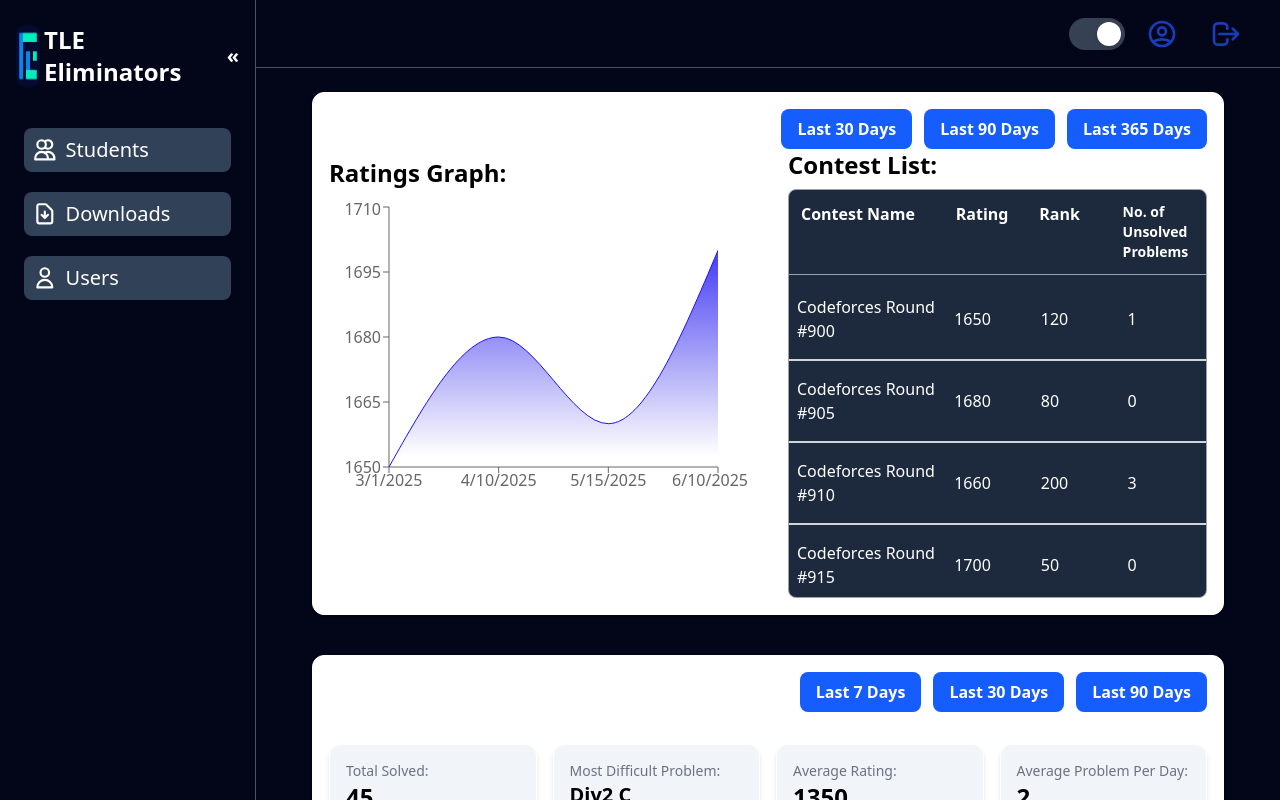
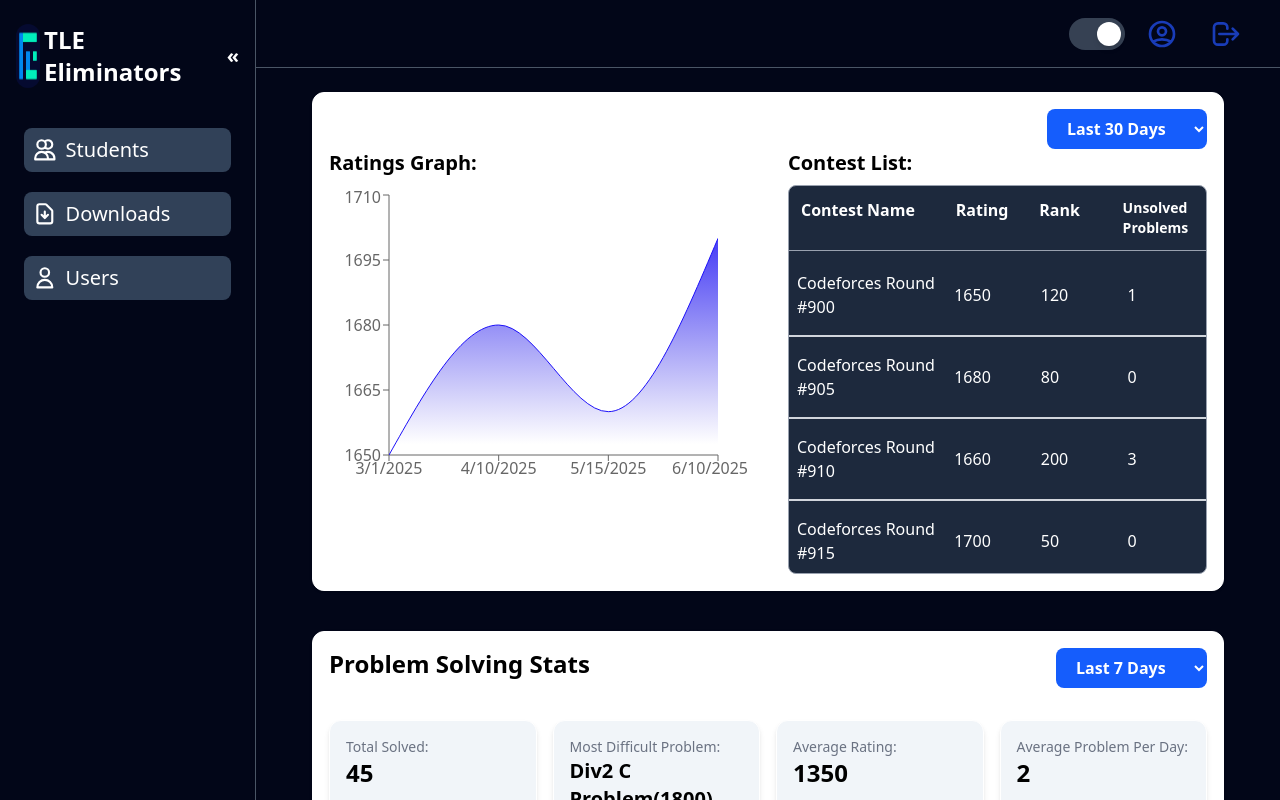
Before and after one commit to shanmuga-priya-tech/TLE-Assignment, a React (Vite) app in the folder frontend/: page /studProfile/123 in a window 1280 px wide. Built offline with nearby package versions, Linux system fonts and the light colour scheme.

Commit message:
fixed few minor changes

```diff
--- a/frontend/src/components/Dashboard/Student Profile/Section2/BarchartGraph.jsx
+++ b/frontend/src/components/Dashboard/Student Profile/Section2/BarchartGraph.jsx
@@ -18,7 +18,7 @@ function BarchartGraph() {
         <YAxis />
       </BarChart>
       <p className="text-sm text-gray-600">
-        No.of.problem solved per rating bucket{" "}
+        problems solved per rating bucket{" "}
       </p>
     </div>
   );
--- a/frontend/src/components/Dashboard/Student Profile/Section2/SectionTwo.jsx
+++ b/frontend/src/components/Dashboard/Student Profile/Section2/SectionTwo.jsx
@@ -5,19 +5,20 @@ import PrbStats from "./PrbStats";
 function SectionTwo() {
   return (
     <div className="rounded-xl border p-4 shadow-sm bg-white ">
-      <div className=" flex gap-3 justify-end ">
-        <button className="p-2 px-4  bg-blue-600 text-white rounded-lg font-bold hover:bg-blue-700">
-          Last 7 Days
-        </button>
-        <button className="p-2 px-4 bg-blue-600 text-white rounded-lg font-bold hover:bg-blue-700">
-          Last 30 Days
-        </button>
-        <button className="p-2 px-4 bg-blue-600 text-white rounded-lg font-bold hover:bg-blue-700">
-          Last 90 Days
-        </button>
+      <div className="flex justify-between">
+        <h1 className="font-bold text-xl md:text-2xl text-black">
+          Problem Solving Stats
+        </h1>
+        <div className=" flex gap-3 justify-end ">
+          <select className="p-2 px-4 text-white cursor-pointer bg-blue-600  rounded-lg font-bold ">
+            <option>Last 7 Days</option>
+            <option>Last 30 Days</option>
+            <option>Last 90 Days</option>
+          </select>
+        </div>
       </div>
       <PrbStats />
-      <div className="grid md:grid-cols-2 gap-10 items-start mt-10">
+      <div className="grid grid-cols-1 md:grid-cols-2 gap-10 items-start mt-10">
         <BarchartGraph />
         <HeatMap />
       </div>
--- a/frontend/src/components/Dashboard/Student Profile/section1/ContestList.jsx
+++ b/frontend/src/components/Dashboard/Student Profile/section1/ContestList.jsx
@@ -6,7 +6,7 @@ function ContestList({ contests }) {
 
   return (
     <div className="pt-10 md:pt-0">
-      <h1 className="text-2xl font-bold text-black">Contest List:</h1>
+      <h1 className="text-xl font-bold text-black">Contest List:</h1>
       <div
         className={`border border-gray-400 mt-2 rounded-lg ${
           theme === "dark"
@@ -18,7 +18,7 @@ function ContestList({ contests }) {
           <div>Contest Name</div>
           <div>Rating</div>
           <div>Rank</div>
-          <div className="text-sm">No. of Unsolved Problems</div>
+          <div className="text-sm">Unsolved Problems</div>
         </div>
 
         {/* Scrollable list */}
--- a/frontend/src/components/Dashboard/Student Profile/section1/ContestRatingChart.jsx
+++ b/frontend/src/components/Dashboard/Student Profile/section1/ContestRatingChart.jsx
@@ -60,20 +60,16 @@ function ContestRatingChart() {
   return (
     <div className="rounded-xl border p-4 shadow-sm bg-white ">
       <div className=" flex gap-3 justify-end ">
-        <button className="p-2 px-4  bg-blue-600 text-white rounded-lg font-bold hover:bg-blue-700">
-          Last 30 Days
-        </button>{" "}
-        <button className="p-2 px-4 bg-blue-600 text-white rounded-lg font-bold hover:bg-blue-700">
-          Last 90 Days
-        </button>
-        <button className="p-2 px-4 bg-blue-600 text-white rounded-lg font-bold hover:bg-blue-700">
-          Last 365 Days
-        </button>
+        <select className="p-2 px-4 text-white cursor-pointer bg-blue-600  rounded-lg font-bold ">
+          <option>Last 30 Days</option>
+          <option>Last 90 Days</option>
+          <option>Last 365 Days</option>
+        </select>
       </div>
 
       <div className="grid grid-cols-1 md:grid-cols-2 gap-10">
         <ResponsiveContainer width="100%" height={300}>
-          <h1 className="text-2xl text-black font-bold py-2">Ratings Graph:</h1>
+          <h1 className="text-xl text-black font-bold pb-2">Ratings Graph:</h1>
           <AreaChart
             data={contestGraphData}
             margin={{ top: 10, right: 30, left: 0, bottom: 0 }}
--- a/frontend/src/components/Dashboard/StudentTable.jsx
+++ b/frontend/src/components/Dashboard/StudentTable.jsx
@@ -14,10 +14,10 @@ function StudentTable() {
       } `}
     >
       <div className="flex justify-between">
-        <h1 className="text-3xl font-bold">Students List</h1>
-        <div className="flex flex-wrap justify-between gap-4">
+        <h1 className="text-3xl font-bold pb-4 md:mb-0">Students List</h1>
+        <div className="flex  md:flex-wrap justify-between gap-4 ">
           {/*Search */}
-          <div className="relative items-center min-w-[200px] border border-slate-500 rounded-lg">
+          <div className="relative items-center min-w-[200px]   rounded-lg">
             <input
               type="text"
               placeholder="Search Students..."
@@ -61,6 +61,7 @@ function StudentTable() {
             <option className="text-black">Alphabetically (A-Z)</option>
             <option className="text-black">Alphabetically (Z-A)</option>
           </select>
+
           <button className="py-2 px-4 flex items-center cursor-pointer rounded-lg border-none bg-slate-300 text-gray-600 text-lg">
             <span>
               <HiOutlineDocumentDownload />
--- a/frontend/src/components/Dashboard/Table.jsx
+++ b/frontend/src/components/Dashboard/Table.jsx
@@ -68,7 +68,7 @@ function Table() {
       }`}
     >
       {/* Header row: visible on md+ only */}
-      <div className="hidden md:grid md:grid-cols-[1.5fr_2fr_1.5fr_2fr_1fr_1fr_1.5fr_0.5fr_0.5fr] gap-3 mb-3 border-b border-gray-400 px-3  py-3 font-semibold">
+      <div className="hidden md:grid md:grid-cols-[1.5fr_2fr_1.5fr_2fr_1fr_1fr_1.5fr_0.5fr] gap-3 mb-3 border-b border-gray-400 px-3  py-3 font-semibold">
         <div>Name</div>
         <div>Email</div>
         <div>Phone Number</div>
@@ -142,7 +142,7 @@ function Table() {
           </div>
 
           {/* Grid Table - Only visible on md+ */}
-          <div className="hidden md:grid md:grid-cols-[1.5fr_2fr_1.5fr_2fr_1fr_1fr_1.5fr_0.5fr_0.5fr] gap-4 items-center px-2">
+          <div className="hidden md:grid md:grid-cols-[1.5fr_2fr_1.5fr_2fr_1fr_1fr_1.5fr_0.5fr] gap-4 items-center px-2">
             <div className="font-medium capitalize">{stud.name}</div>
             <div className=" truncate">{stud.email}</div>
             <div className="">{stud.phone}</div>
@@ -156,13 +156,14 @@ function Table() {
                 {format(new Date(stud.lastCFUpdate), "dd MMM hh:mm a")}
               </span>
             </div>
-            <Link
-              to={`/studProfile/${123}`}
-              className="flex justify-center text-blue-500 cursor-pointer hover:text-blue-700 transition"
-            >
-              <HiOutlineEye size={18} />
-            </Link>
+
             <div className="flex justify-end gap-4 mt-2 text-gray-500">
+              <Link
+                to={`/studProfile/${123}`}
+                className="flex justify-center text-blue-500 cursor-pointer hover:text-blue-700 transition"
+              >
+                <HiOutlineEye size={18} />
+              </Link>
               <HiOutlinePencil className="cursor-pointer hover:text-blue-600 transition" />
               <HiOutlineTrash className="cursor-pointer hover:text-red-600 transition" />
             </div>
--- a/frontend/src/components/DownloadHistory/Downloads.jsx
+++ b/frontend/src/components/DownloadHistory/Downloads.jsx
@@ -41,7 +41,7 @@ function Downloads() {
         theme === "dark" ? "bg-slate-950 text-white" : "bg-slate-200 text-black"
       }`}
     >
-      <div className="pt-10 md:pt-0">
+      <div>
         <h1 className="text-2xl font-bold pb-2">Download History:</h1>
         <div
           className={`border border-gray-400 mt-2 rounded-lg ${
@@ -54,13 +54,13 @@ function Downloads() {
             <div>Date/Time</div>
             <div>Downloaded By</div>
             <div>FileName</div>
-            <div>Download Again</div>
+            <div>Download</div>
           </div>
 
           <div>
             {downloadHistory.map((download, i) => (
               <div key={i}>
-                <div className="grid  grid-cols-[2fr_2fr_2fr_2fr] gap-4 items-center px-2 py-2">
+                <div className="grid  grid-cols-[2fr_2fr_2fr_2fr] text-sm  gap-4 items-center px-2 py-2">
                   <div>{download.dateTime}</div>
                   <div className="capitalize">{download.downloadedBy}</div>
                   <div>{download.fileName}</div>
--- a/frontend/src/components/General/Pagination.jsx
+++ b/frontend/src/components/General/Pagination.jsx
@@ -1,3 +1,11 @@
+import "react-icons/hi2";
+import {
+  HiOutlineArrowLeft,
+  HiOutlineArrowLeftCircle,
+  HiOutlineArrowRight,
+  HiOutlineArrowRightCircle,
+} from "react-icons/hi2";
+
 function Pagination() {
   return (
     <div className="flex justify-between items-center mt-6">
@@ -5,11 +13,12 @@ function Pagination() {
         Showing <span>1</span> to <span>10</span> of <span>10</span> results
       </p>
       <div className="flex gap-4">
-        <button className="p-3 bg-blue-600 rounded-lg cursor-pointer">
-          ⬅️ Previous
+        <button className="p-3 flex items-center gap-2 bg-blue-600 rounded-lg cursor-pointer">
+          <HiOutlineArrowLeftCircle />
+          Previous
         </button>
-        <button className="p-3 bg-blue-600 rounded-lg cursor-pointer">
-          Next ➡️
+        <button className="p-3 flex items-center gap-2 bg-blue-600 rounded-lg cursor-pointer">
+          Next <HiOutlineArrowRightCircle />
         </button>
       </div>
     </div>
--- a/frontend/src/components/UsersList/Users.jsx
+++ b/frontend/src/components/UsersList/Users.jsx
@@ -29,7 +29,7 @@ function Users() {
         theme === "dark" ? "bg-slate-950 text-white" : "bg-slate-200 text-black"
       }`}
     >
-      <div className="pt-10 md:pt-0">
+      <div>
         <div className="flex justify-between items-center pb-4">
           <h1 className="text-2xl font-bold">Users List:</h1>
           <button className="py-2 px-4 flex items-center cursor-pointer rounded-lg border-none bg-blue-700 text-white text-lg">
```
